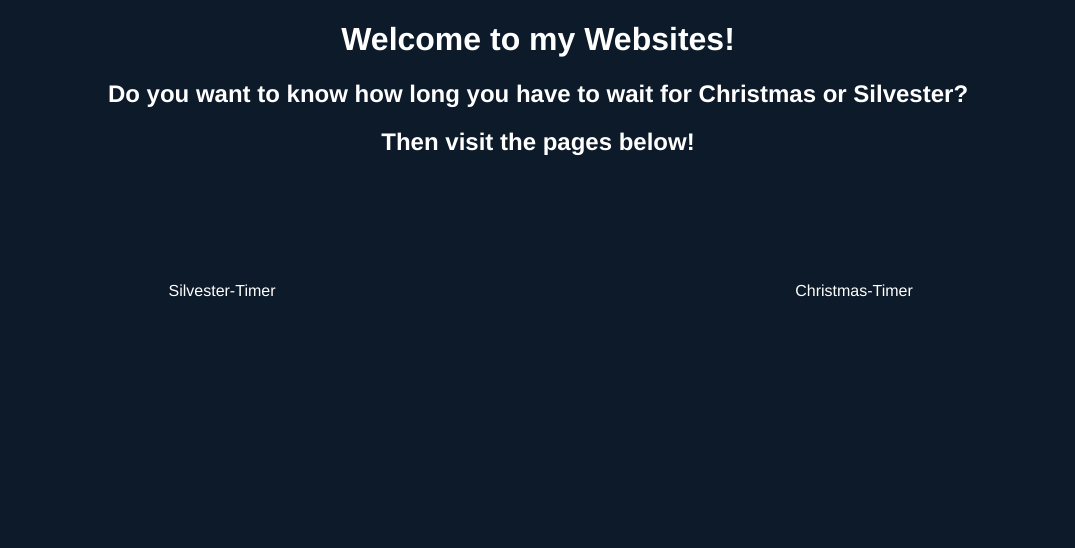
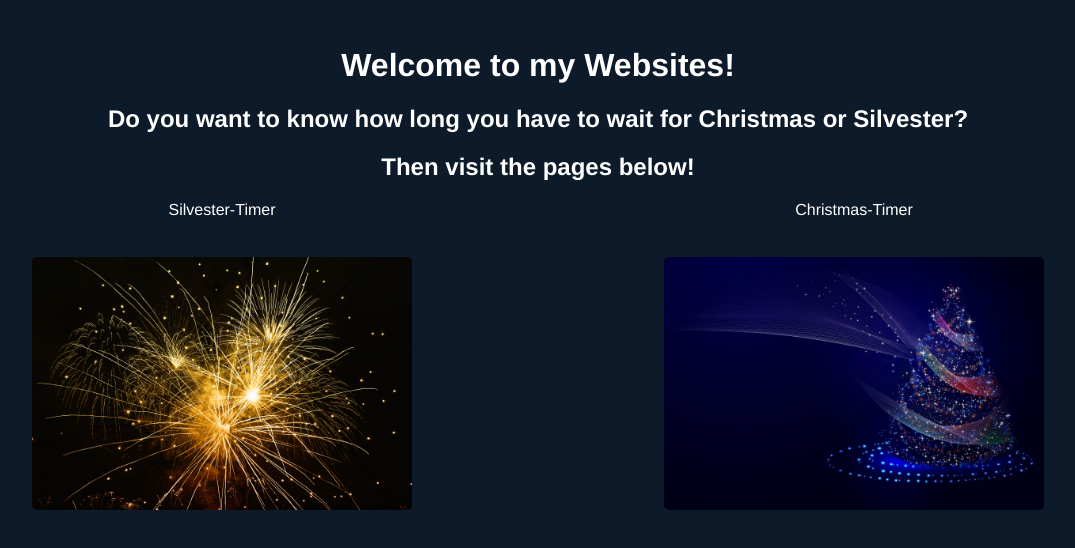
Before and after one commit to heikov3006/heikov3006.github.io, a plain HTML site: page index.html in a window 1280 px wide. Shown: the whole page, without its empty margins (102-1177 px from the left). Drawn offline with Linux system fonts and the light colour scheme.

Commit message:
Modified files

```diff
--- a/index.html
+++ b/index.html
@@ -19,8 +19,10 @@
         <a href="./first.html">Silvester-Timer</a>
         <a href="./second.html">Christmas-Timer</a>
     </div>
-
-
+    <div id="pictures-home">
+        <img src="./img/silvester.jpg" alt="silvester">
+        <img src="./img/christmas.jpg" alt="christmas">
+    </div>
 </body>
 
 </html>
--- a/style.css
+++ b/style.css
@@ -6,6 +6,7 @@ html, body{
 }
 h1{
     text-align: center;
+    padding-top: 2%;
 }
 a{
     text-decoration: none;
@@ -21,5 +22,21 @@ a:hover{
 #links{
     display: grid;
     grid-template-columns: 50% 50%;
-    margin-top: 10%;
+    margin-top: 0.2%;
 }
+img{
+    width: 40%;
+    margin: 1% auto 0.2% auto;
+    border-radius: 5px;
+}
+#pictures-home > img{
+    width: 60%;
+    height: auto;
+    border-radius: 5px;
+    margin: auto auto auto auto;
+}
+#pictures-home{
+    display: grid;
+    margin: 3% auto 3% auto;
+    grid-template-columns: auto auto;
+}
```
Also changed, not shown: first.html (+4 -2 lines), second.html (+4 -2 lines), img/christmas-page.png (added), img/christmas.jpg (added), img/silvester-page.jpg (added), img/silvester.jpg (added).
